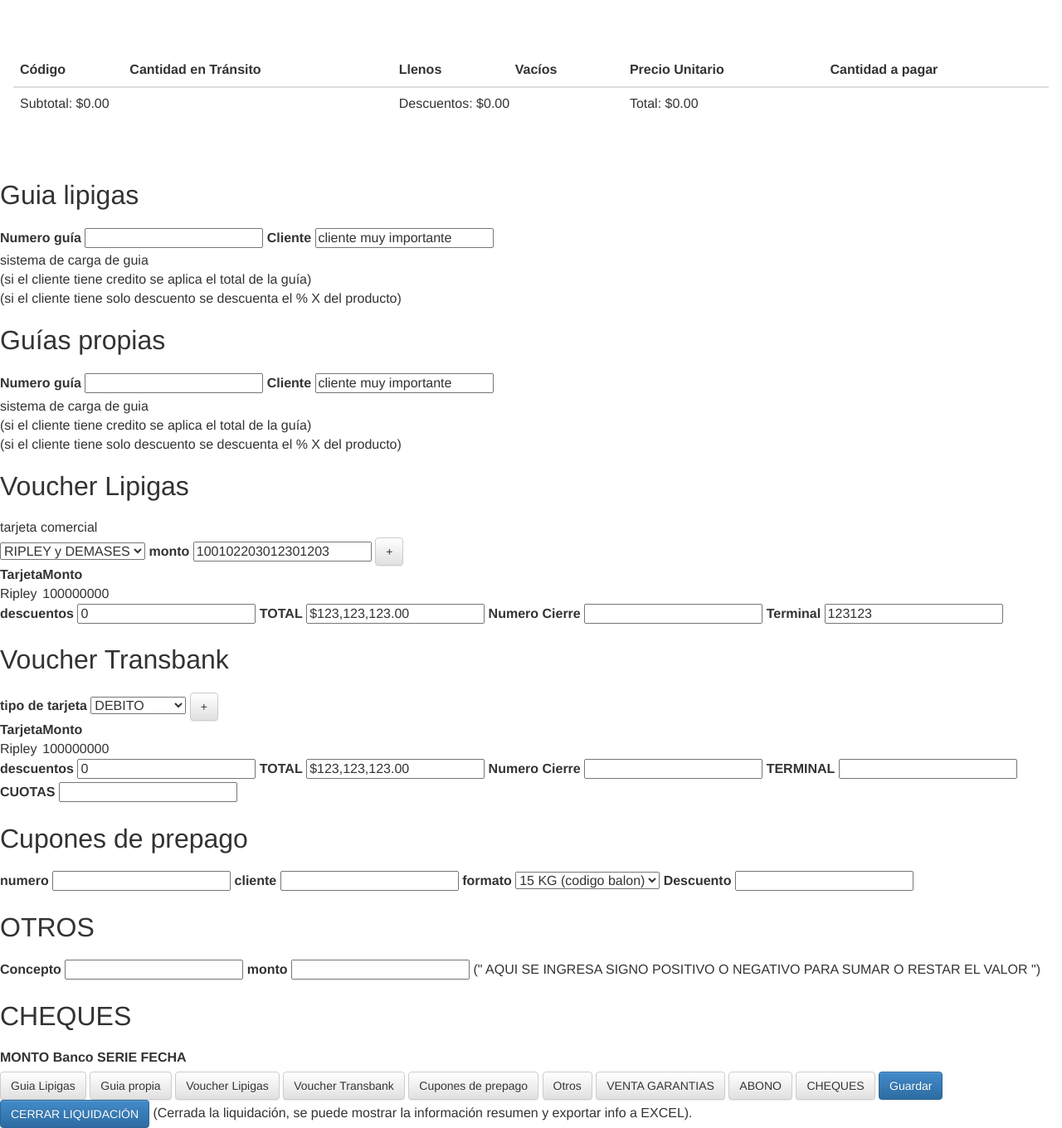
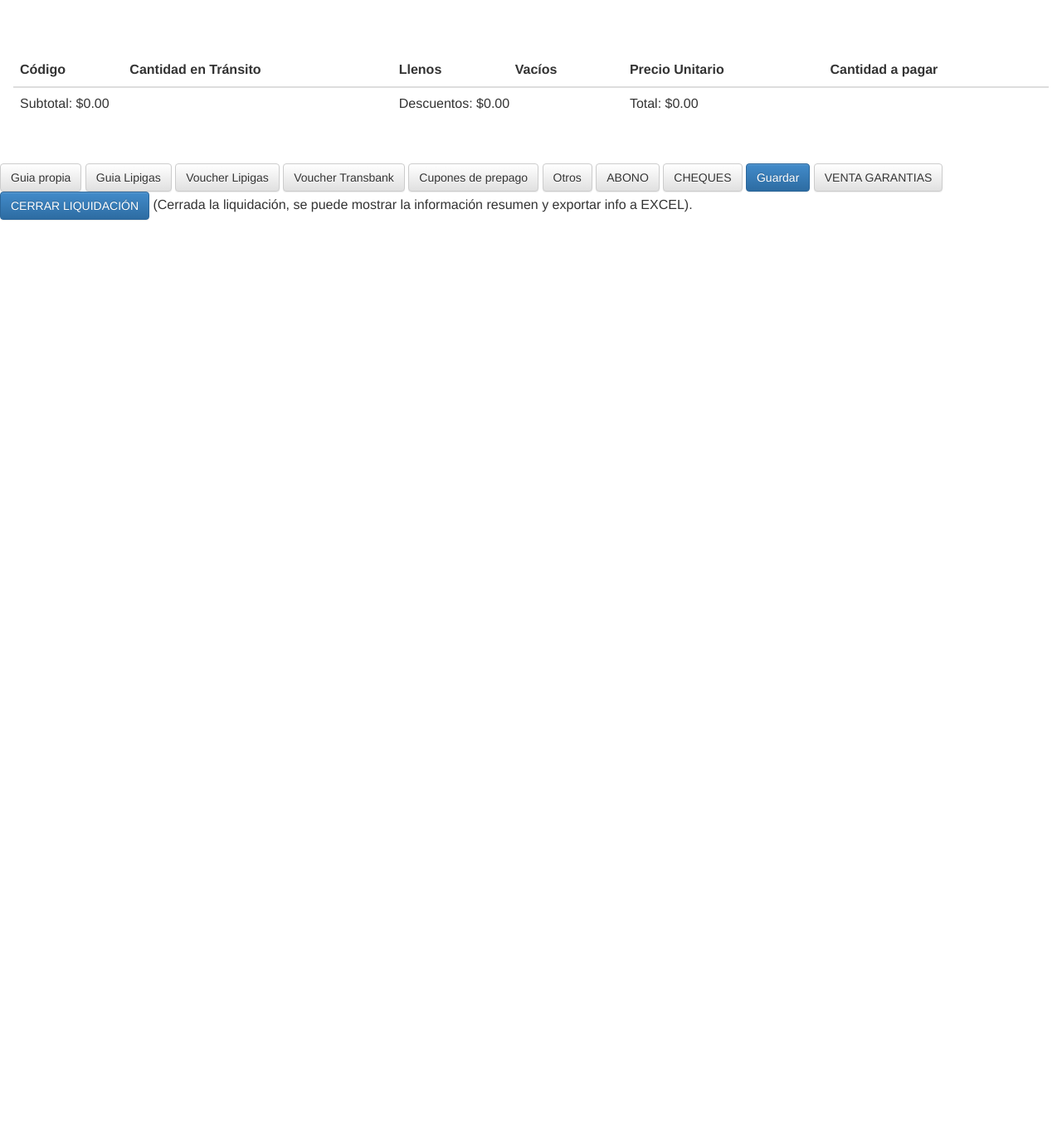
Before and after one commit to aether7/sagyv, a Django app: a page that uses sagyv/main/templates/liquidacion/index.html in a window 1280 px wide. Shown: the part 294-1654 px from the top of the page at 83% size. After the commit the page ends 560 px from the top, so only its background shows below. Run offline with Django 3.2, Linux system fonts and the light colour scheme; tables that the repository leaves empty hold one stand-in row (values such as "Sample post"); parts of the project's set-up code (start-up, migrations or seed data) failed here and were passed over; some libraries are stand-ins or nearby versions.

Commit message:
commit de ventanas modales

```diff
--- a/sagyv/main/liquidacion/views.py
+++ b/sagyv/main/liquidacion/views.py
@@ -4,6 +4,7 @@ from django.http import HttpResponse
 from django.views.generic import TemplateView,View
 from main.models import Trabajador, Producto, Vehiculo, StockVehiculo
 from main.models import GuiaDespacho, HistorialStock, Cliente
+from main.models import TarjetaCredito, Producto
 
 
 class IndexView(TemplateView):
@@ -13,6 +14,9 @@ class IndexView(TemplateView):
         context = super(IndexView, self).get_context_data(**kwargs)
         context["vehiculos"] = Vehiculo.objects.order_by("id")
         context["clientes"] = Cliente.objects.order_by("nombre")
+        context["tarjetas_comerciales"] = TarjetaCredito.objects.get_tarjetas_comerciales()
+        context["tarjetas_bancarias"] = TarjetaCredito.objects.get_tarjetas_bancarias()
+        context["productos"] = Producto.objects.exclude(tipo_producto_id = 3)
 
         return context
 
@@ -42,6 +46,7 @@ class ObtenerGuiaDespacho(View):
         #guia = GuiaDespacho.objects.get(numero = numero_guia)
         #lote = StockVehiculo.objects.filter(vehiculo = guia.vehiculo)
         id_vehiculo = int(req.GET.get("id_vehiculo"))
+        vehiculo = Vehiculo.objects.get(pk = id_vehiculo)
         lote = StockVehiculo.objects.filter(vehiculo_id = id_vehiculo)
         productos = []
 
@@ -54,9 +59,11 @@ class ObtenerGuiaDespacho(View):
             })
 
         datos = {
-            #'numero_guia': guia.numero,
-            'id_vehiculo': id_vehiculo,
-            'productos': productos
+            "vehiculo" : {
+                "id" : id_vehiculo,
+                "km" : vehiculo.km
+            },
+            "productos" : productos
         }
 
         return HttpResponse(json.dumps(datos), content_type="application/json")
--- a/sagyv/main/models.py
+++ b/sagyv/main/models.py
@@ -1,7 +1,7 @@
 #-*- coding: utf-8 -*-
 import json
 from django.db import models
-from main.managers import StockManager, ClienteManager
+from main.managers import StockManager, ClienteManager, TarjetaCreditoManager
 
 """
 Como nota adicional: Todos los ingresos que sean representados como booleanos
@@ -326,6 +326,8 @@ class TarjetaCredito(models.Model):
     codigo = models.CharField(max_length=140, null=True)
     tipo_tarjeta = models.ForeignKey(TipoTarjeta)
 
+    objects = TarjetaCreditoManager()
+
     def __unicode__(self):
         return self.nombre + " " + self.codigo
 
--- a/sagyv/main/templates/bodega/index.html
+++ b/sagyv/main/templates/bodega/index.html
@@ -39,15 +39,15 @@
     <div class="tab-pane active" id="bodega">
         <button id="btn_guia_despacho" class="btn btn-primary btn-accion">Cargar Vehiculo</button>
         <button id="btn_guia_cargar_producto" class="btn btn-primary btn-accion">Cargar Productos</button>
-        {% include "bodega/components/productos_bodega.html" %}
+        {% include "bodega/panel_bodega.html" %}
     </div>
 
     <div class="tab-pane" id="transito">
-        {% include "bodega/components/productos_bodega_transito.html" %}
+        {% include "bodega/panel_transito.html" %}
     </div>
 
     <div class="tab-pane" id="consolidado">
-        {% include "bodega/components/consolidados.html" %}
+        {% include "bodega/panel_consolidados.html" %}
     </div>
 
     <div class="tab-pane" id="guias">
--- /dev/null
+++ b/sagyv/main/templates/liquidacion/components/modal_otros.html
@@ -0,0 +1,28 @@
+<div id="modal_otros" class="modal fade">
+    <div class="modal-dialog">
+        <div class="modal-content">
+            <div class="modal-header">
+                <button class="close" data-dismiss="modal">
+                    <span aria-hidden="true">&times;</span>
+                </button>
+                <h4>Otros</h4>
+            </div>
+            <div class="modal-body">
+                <div class="form-group">
+                    <label for="concepto_otros" class="control-label">Concepto</label>
+                    <input id="concepto_otros" type="text" class="form-control" value="" />
+                </div>
+
+                <div class="form-group">
+                    <label for="monto_otros" class="control-label">Monto</label>
+                    <input id="monto_otros" type="text" class="form-control" value="" />
+                    <span class="help-block">Aquí se ingresa signo positivo o negativo para sumar o restar valores</span>
+                </div>
+            </div>
+            <div class="modal-footer">
+                <button class="btn btn-default" data-dismiss="modal">Cancelar</button>
+                <button class="btn btn-primary">Guardar</button>
+            </div>
+        </div>
+    </div>
+</div>
--- a/sagyv/main/templates/liquidacion/index.html
+++ b/sagyv/main/templates/liquidacion/index.html
@@ -23,7 +23,7 @@
                         <label for="">Chofer:</label>
                         <input type="text" value="juanito" />
                         <label for="kilometraje">KM</label>
-                        <input id="kilometraje" type="text" value="" />
+                        <input id="kilometraje" type="text" value="" data-ng-model="liqCtrl.vehiculo.km" readonly />
                         <label for="">KM recorridos</label>
                         <input type="text" readonly value="1023012031023">
                     </div>
@@ -75,159 +75,29 @@
             {% endverbatim %}
         </section>
 
-        <section>
-            <h1>Guia lipigas</h1>
-            <label for="">Numero guía</label>
-            <input type="text" value="" />
-            <label for="">Cliente</label>
-            <input type="text" value="cliente muy importante" />
-            <br />
-            sistema de carga de guia
-            <br />
-            (si el cliente tiene credito se aplica el total de la guía)<br />
-            (si el cliente tiene solo descuento se descuenta el % X del producto)
-        </section>
+        <button class="btn btn-default" data-accion="abre_modal" data-modal="guia_propia">Guia propia</button>
+        <button class="btn btn-default" data-accion="abre_modal" data-modal="guia_lipigas">Guia Lipigas</button>
+        <button class="btn btn-default" data-accion="abre_modal" data-modal="voucher_lipigas">Voucher Lipigas</button>
+        <button class="btn btn-default" data-accion="abre_modal" data-modal="voucher_transbank">Voucher Transbank</button>
+        <button class="btn btn-default" data-accion="abre_modal" data-modal="cupones_prepago">Cupones de prepago</button>
+        <button class="btn btn-default" data-accion="abre_modal" data-modal="otros">Otros</button>
+        <button class="btn btn-default" data-accion="abre_modal" data-modal="abono">ABONO</button>
+        <button class="btn btn-default" data-accion="abre_modal" data-modal="cheques">CHEQUES</button>
 
-        <section>
-            <h1>Guías propias</h1>
-            <label for="">Numero guía</label>
-            <input type="text" value="" />
-            <label for="">Cliente</label>
-            <input type="text" value="cliente muy importante" />
-            <br />
-            sistema de carga de guia
-            <br />
-            (si el cliente tiene credito se aplica el total de la guía)<br />
-            (si el cliente tiene solo descuento se descuenta el % X del producto)
-        </section>
+        <button class="btn btn-primary" data-modal="">Guardar</button>
+        <button class="btn btn-default" data-modal="">VENTA GARANTIAS</button>
+        <button class="btn btn-primary" data-modal="">CERRAR LIQUIDACIÓN</button>
 
-        <section>
-            <h1>Voucher Lipigas</h1>
-            tarjeta comercial <br />
-            <select name="" id="">
-                <option value="">RIPLEY y DEMASES</option>
-            </select>
-            <label for="">monto</label>
-            <input type="text" value="100102203012301203" />
-            <button class="btn btn-default">+</button>
+        {% include "liquidacion/components/modal_guia_propia.html" %}
+        {% include "liquidacion/components/modal_guia_lipigas.html" %}
+        {% include "liquidacion/components/modal_voucher_lipigas.html" %}
+        {% include "liquidacion/components/modal_voucher_transbank.html" %}
+        {% include "liquidacion/components/modal_cupones_prepago.html" %}
+        {% include "liquidacion/components/modal_otros.html" %}
 
-            <table>
-                <thead>
-                    <tr>
-                        <th>Tarjeta</th>
-                        <th>Monto</th>
-                    </tr>
-                </thead>
-                <tbody>
-                    <tr>
-                        <td>Ripley</td>
-                        <td>100000000</td>
-                    </tr>
-                </tbody>
-            </table>
-
-            <label for="">descuentos</label>
-            <input type="text" value="0" />
-
-            <label for="">TOTAL</label>
-            {% verbatim %}
-            <input type="text" value="{{ 123123123 | currency }}" />
-            {% endverbatim %}
-
-            <label for="">Numero Cierre</label>
-            <input type="text" />
-            <label for="">Terminal</label>
-            <input type="text" value="123123">
-        </section>
-
-
-        <section>
-            <h1>Voucher Transbank</h1>
-            <label for="">tipo de tarjeta</label>
-
-            <select name="" id="">
-                <option value="">DEBITO</option>
-                <option value="">VISA</option>
-                <option value="">Mastercard</option>
-                <option value="">Dinners Club</option>
-            </select>
-
-            <button class="btn btn-default">+</button>
-
-            <table>
-                <thead>
-                    <tr>
-                        <th>Tarjeta</th>
-                        <th>Monto</th>
-                    </tr>
-                </thead>
-                <tbody>
-                    <tr>
-                        <td>Ripley</td>
-                        <td>100000000</td>
-                    </tr>
-                </tbody>
-            </table>
-
-            <label for="">descuentos</label>
-            <input type="text" value="0" />
-
-            <label for="">TOTAL</label>
-            {% verbatim %}
-            <input type="text" value="{{ 123123123 | currency }}" />
-            {% endverbatim %}
-
-            <label for="">Numero Cierre</label>
-            <input type="text" />
-            <label for="">TERMINAL</label>
-            <input type="text" value="" />
-            <label for="">CUOTAS</label>
-            <input type="text" />
-        </section>
-
-        <section>
-            <h1>Cupones de prepago</h1>
-            <label for="">numero</label>
-            <input type="text">
-            <label for="">cliente</label>
-            <input type="text" value="" />
-            <label for="">formato</label>
-            <select name="" id="">
-                <option value="">15 KG (codigo balon)</option>
-            </select>
-            <label for="">Descuento</label>
-            <input type="text" value="" />
-        </section>
-
-        <section>
-            <h1>OTROS</h1>
-            <label for="">Concepto</label>
-            <input type="text">
-            <label for="">monto</label>
-            <input type="text">
-            (" AQUI SE INGRESA SIGNO POSITIVO O NEGATIVO PARA SUMAR O RESTAR EL VALOR ")
-        </section>
-
-        <section>
-            <h1>CHEQUES</h1>
-            <label for="">MONTO</label>
-            <label for="">Banco</label>
-            <label for="">SERIE</label>
-            <label for="">FECHA</label>
-        </section>
-
-
-        <button class="btn btn-default">Guia Lipigas</button>
-        <button class="btn btn-default">Guia propia</button>
-        <button class="btn btn-default">Voucher Lipigas</button>
-        <button class="btn btn-default">Voucher Transbank</button>
-        <button class="btn btn-default">Cupones de prepago</button>
-        <button class="btn btn-default">Otros</button>
-        <button class="btn btn-default">VENTA GARANTIAS</button>
-        <button class="btn btn-default">ABONO</button>
-        <button class="btn btn-default">CHEQUES</button>
-        <button class="btn btn-primary">Guardar</button>
-        <button class="btn btn-primary">CERRAR LIQUIDACIÓN</button>
+        {% comment %}
+        {% include "liquidacion/components/modal_cheques.html" %}
+        {% endcomment %}
 
         (Cerrada la liquidación, se puede mostrar la información resumen y exportar info a EXCEL).
     </section>
@@ -236,6 +106,7 @@
 {% block js %}
 <script src="{% static 'js/vendor/angular.min.js' %}"></script>
 <script src="{% static 'js/plugins/typeahead.min.js' %}"></script>
+<script src="{% static 'js/common_functions.js' %}"></script>
 <script src="{% static 'js/controllers/liquidacion_controller.js' %}"></script>
 <script>
     App.urls.set("liquidacion:obtener_guia", "{% url 'liquidacion:obtener_guia' %}");
--- a/sagyv/static/js/controllers/liquidacion_controller.js
+++ b/sagyv/static/js/controllers/liquidacion_controller.js
@@ -10,6 +10,7 @@
         this.descuentos = 0;
         this.total = 0;
         this.cliente = {};
+        this.vehiculo = {};
 
         var _this = this;
 
@@ -21,6 +22,7 @@
 
             $http.get(url).success(function(data){
                 _this.productos = data.productos;
+                _this.vehiculo = data.vehiculo;
             });
         };
 
@@ -89,3 +91,9 @@
         };
     });
 })();
+
+(function(){
+    $("button[data-accion=abre_modal]").on("click", function(evt){
+        common.mostrarModal($(this).data("modal"));
+    });
+})();
```
Also changed, not shown: sagyv/main/managers.py (+18 -0 lines), sagyv/main/templates/bodega/components/consolidados.html (deleted, +0 -22 lines), sagyv/main/templates/bodega/components/productos_bodega_transito.html (deleted, +0 -21 lines), sagyv/main/templates/bodega/panel_consolidados.html (+22 -1 lines), sagyv/main/templates/bodega/panel_transito.html (+21 -1 lines), sagyv/main/templates/liquidacion/components/modal_cheques.html (added, +7 -0 lines), sagyv/main/templates/liquidacion/components/modal_cupones_prepago.html (added, +46 -0 lines), sagyv/main/templates/liquidacion/components/modal_guia_lipigas.html (added, +41 -0 lines), sagyv/main/templates/liquidacion/components/modal_guia_propia.html (added, +41 -0 lines), sagyv/main/templates/liquidacion/components/modal_voucher_lipigas.html (added, +64 -0 lines), sagyv/main/templates/liquidacion/components/modal_voucher_transbank.html (added, +66 -0 lines), sagyv/main/templates/bodega/panel_bodega.html (renamed from sagyv/main/templates/bodega/components/productos_bodega.html), sagyv/main/templates/bodega/panel_productos.html (deleted).
